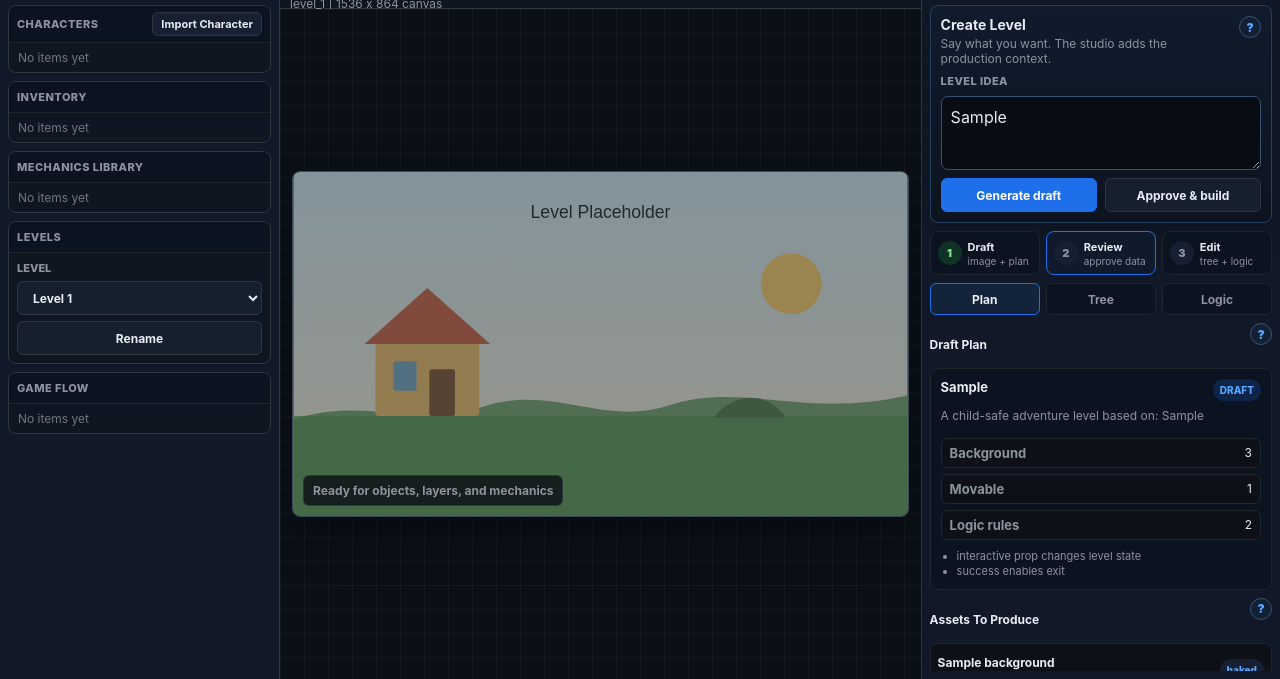
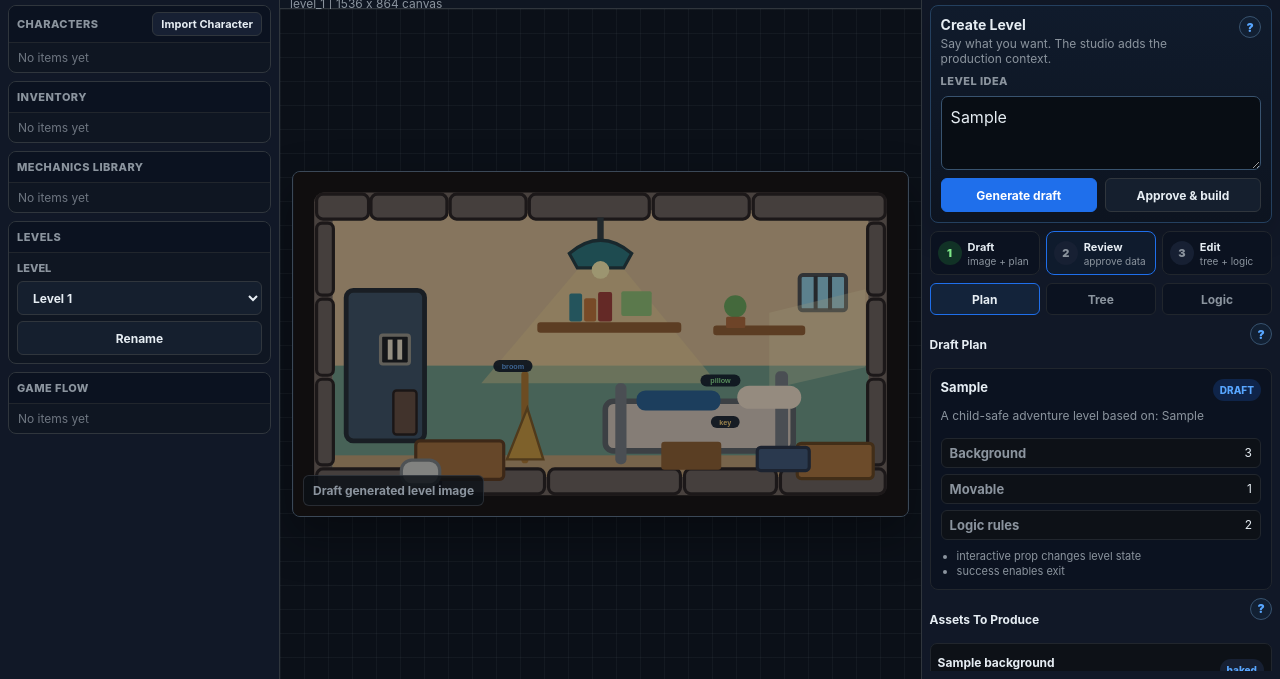
Before and after one commit to MikeTat1988/2DLevelCreationStudio, a plain HTML site: page wwwroot/index.html in a window 1280 px wide. Both pictures are taken after typing "Sample" into the empty fields and a click on the button "Generate draft". Shown: the part 121-800 px from the top of the page. Drawn offline with Linux system fonts and the light colour scheme.

Commit message:
Show generated level image preview

```diff
--- a/wwwroot/app.js
+++ b/wwwroot/app.js
@@ -211,6 +211,8 @@ const els = {
   inspector: document.getElementById('inspector'),
   levelSelect: document.getElementById('levelSelect'),
   levelMeta: document.getElementById('levelMeta'),
+  levelStage: document.getElementById('levelStage'),
+  levelEmptyState: document.getElementById('levelEmptyState'),
   addLevelButton: document.getElementById('addLevelButton'),
   exportGameButton: document.getElementById('exportGameButton'),
   generateLevelButton: document.getElementById('generateLevelButton'),
@@ -731,8 +733,25 @@ function renderHeader() {
   els.levelMeta.textContent = `${level.id} | ${level.canvas.width} x ${level.canvas.height} canvas`;
 }
 
+function renderLevelStage() {
+  const level = getSelectedLevel();
+  const imageRef = level.generation.generatedImageRef;
+  const imageSrc = imageRef?.previewUrl ?? 'assets/placeholder-level.svg';
+  const imageLabel = imageRef
+    ? imageRef.status === 'approved'
+      ? 'Approved generated level image'
+      : 'Draft generated level image'
+    : 'Level placeholder';
+
+  els.levelStage.innerHTML = `
+    <img class="level-placeholder ${imageRef ? 'is-generated' : ''}" src="${escapeHtml(imageSrc)}" alt="${escapeHtml(imageLabel)}">
+    <div class="level-empty-state">${escapeHtml(imageRef ? imageLabel : 'Ready for objects, layers, and mechanics')}</div>
+  `;
+}
+
 function render() {
   renderHeader();
+  renderLevelStage();
   renderGameTree();
   renderInspector();
 }
@@ -808,7 +827,8 @@ function generateDraftFromRequest() {
   level.logicScript = plan.logicScript;
   level.generation.generatedImageRef = {
     status: 'draft_planned',
-    note: 'In the real bridge, this is where the generated image asset reference will be stored together with the plan.'
+    previewUrl: 'assets/generated-prison-cell-draft.svg',
+    note: 'Prototype preview. In the real bridge, this stores the generated image asset reference together with the plan.'
   };
   saveProject();
   generationPanelOpen = true;
@@ -825,6 +845,9 @@ function approveGeneratedPlan() {
   }
 
   level.generation.approvedPlan = structuredClone(level.generation.draftPlan);
+  if (level.generation.generatedImageRef) {
+    level.generation.generatedImageRef.status = 'approved';
+  }
   level.generation.assetSlots = structuredClone(level.generation.draftPlan.assetSlots);
   level.objects = level.generation.assetSlots.map((slot, index) => ({
     id: slot.objectId,
--- a/wwwroot/index.html
+++ b/wwwroot/index.html
@@ -74,6 +74,6 @@
     </form>
   </div>
 
-  <script src="app.js?v=20260502-right-panel-redesign"></script>
+  <script src="app.js?v=20260502-generated-image-preview"></script>
 </body>
 </html>
```
Also changed, not shown: wwwroot/assets/generated-prison-cell-draft.svg (added).
